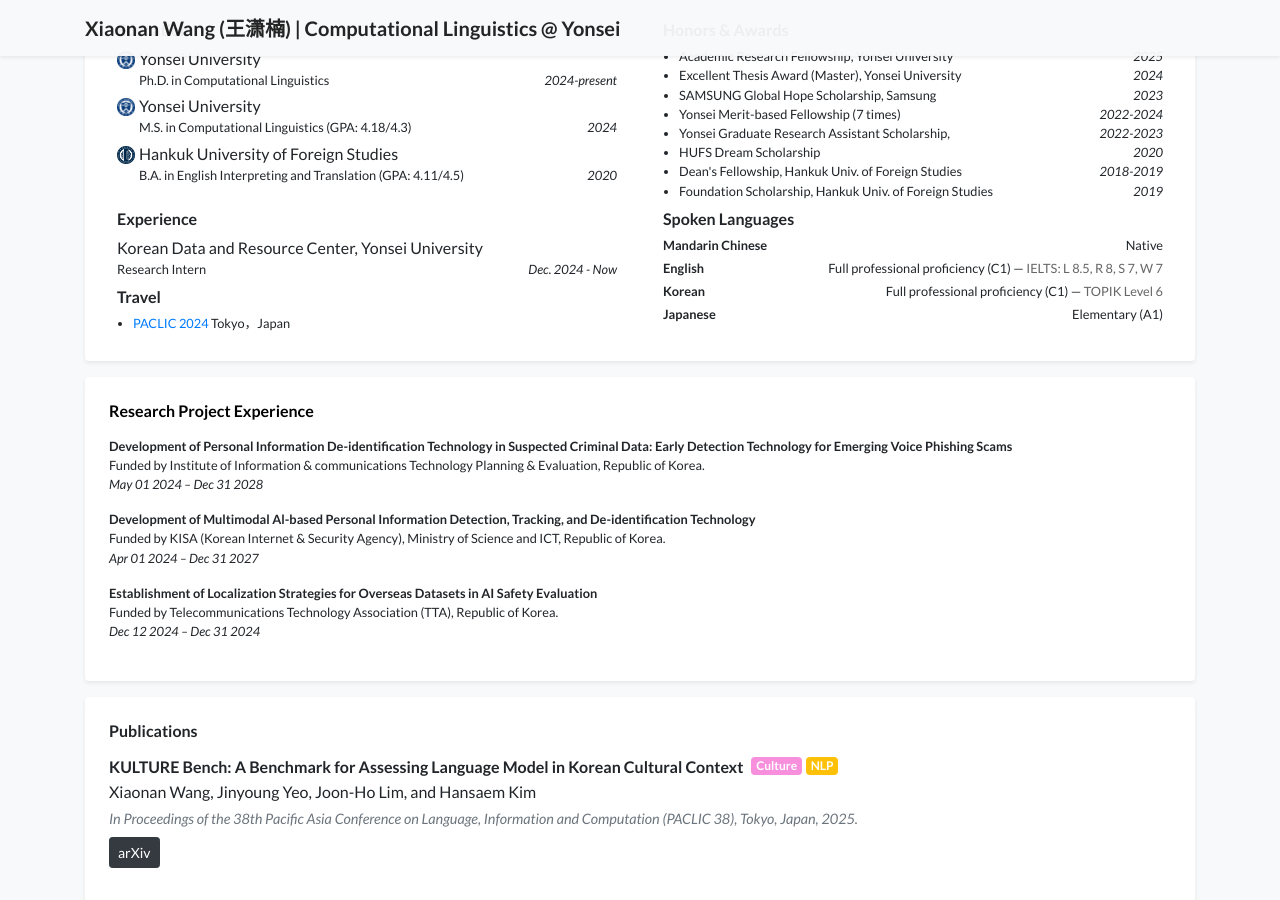
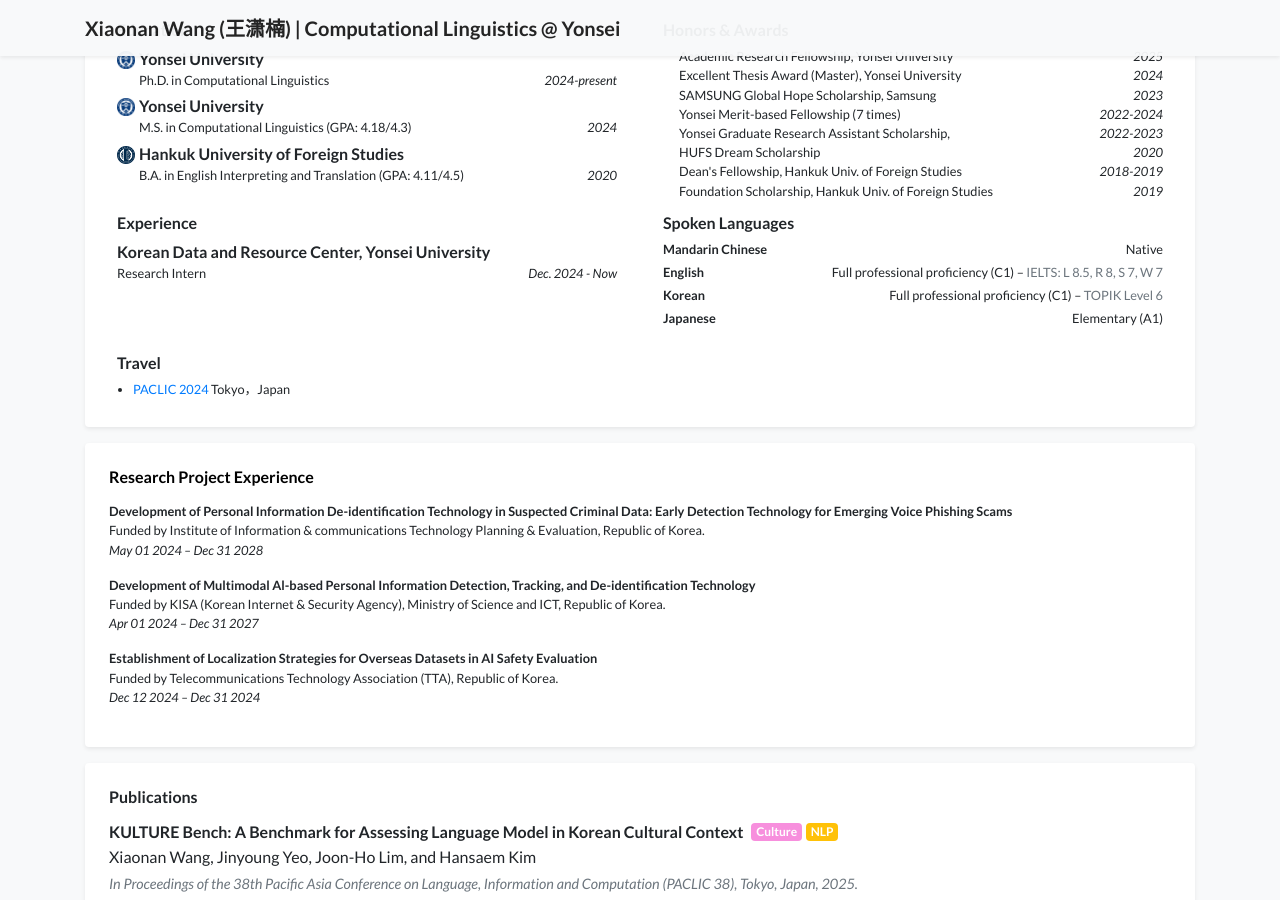
Before and after one commit to wangxiaonan-git/wangxiaonan-git.github.io, a Jekyll site: the page built from index.html, in a window 1280 px wide and 900 px high, scrolled down 481 px. Built offline with Jekyll 4.4.1, drawn with Linux system fonts in a browser that asks for light colours; a style sheet for code colours, icons or effects is not loaded.

Commit message:
Update experience_card.html

```diff
--- a/_includes/widgets/experience_card.html
+++ b/_includes/widgets/experience_card.html
@@ -4,17 +4,17 @@
       <div class="card-body p-4">
         <div class="row">
 
-          <!-- Education -->
+          <!-- 教育经历 -->
           {% if site.data.profile.education %}
           <div class="col-md-6">
             <div class="mx-2 my-1">
               <h6>Education</h6>
-                <ul class="list-unstyled mb-1">
+              <ul class="list-unstyled mb-2">
                 {% for item in site.data.profile.education %}
                 <li class="media mb-1">
                   <img src="{{ item.logo }}" alt="{{ item.name }}" style="width: 18px;" class="mr-1 mt-1">
                   <div class="media-body">
-                        <p class="my-0">{{ item.name }}</p>
+                    <p class="my-0 font-weight-bold">{{ item.name }}</p>
                     <p class="small my-0">{{ item.dept }}</p>
                     <p class="small my-0">{{ item.position }} <em class="float-right">{{ item.date }}</em></p>
                   </div>
@@ -25,30 +25,33 @@
           </div>
           {% endif %}
 
-          <!-- Honors & Awards -->
+          <!-- 奖项 -->
           {% if site.data.profile.awards %}
           <div class="col-md-6">
             <div class="mx-2 my-1">
               <h6>Honors & Awards</h6>
-                <ul class="list small pl-3 mb-1">
+              <ul class="list small pl-3 mb-2">
                 {% for item in site.data.profile.awards %}
-                    <li>{{ item.name }} <em class="float-right">{{ item.date }}</em></li>
+                <li class="d-flex justify-content-between">
+                  <span>{{ item.name }}</span>
+                  <em>{{ item.date }}</em>
+                </li>
                 {% endfor %}
               </ul>
             </div>
           </div>
           {% endif %}
 
-          <!-- Experience + Travel -->
+          <!-- 工作/实习 -->
           {% if site.data.profile.experience %}
           <div class="col-md-6">
             <div class="mx-2 my-1">
               <h6>Experience</h6>
-                <ul class="list-unstyled mb-1">
+              <ul class="list-unstyled mb-2">
                 {% for item in site.data.profile.experience %}
                 <li class="media mb-1">
                   <div class="media-body">
-                        <p class="my-0">{{ item.name }}</p>
+                    <p class="my-0 font-weight-bold">{{ item.name }}</p>
                     <p class="small my-0">{{ item.dept }}</p>
                     <p class="small my-0">{{ item.position }} <em class="float-right">{{ item.date }}</em></p>
                   </div>
@@ -56,36 +59,39 @@
                 {% endfor %}
               </ul>
             </div>
+          </div>
+          {% endif %}
 
-              <div class="my-2"></div> <!-- spacing -->
-
+          <!-- 语言能力 -->
+          {% if site.data.profile.spoken_languages %}
+          <div class="col-md-6">
             <div class="mx-2 my-1">
-                <h6>Travel</h6>
-                <ul class="list small pl-3 mb-1">
-                  {% for item in site.data.profile.service %}
-                    <li>{{ item.name }}</li>
+              <h6>Spoken Languages</h6>
+              <ul class="list-unstyled small mb-2">
+                {% for lang in site.data.profile.spoken_languages %}
+                <li class="d-flex justify-content-between mb-1">
+                  <strong>{{ lang.name }}</strong>
+                  <span>
+                    {{ lang.level }}
+                    {% if lang.comment %}
+                    – <span class="text-muted">{{ lang.comment }}</span>
+                    {% endif %}
+                  </span>
+                </li>
                 {% endfor %}
               </ul>
             </div>
           </div>
           {% endif %}
 
-          <!-- Spoken Languages -->
-          {% if site.data.profile.spoken_languages %}
+          <!-- Travel -->
+          {% if site.data.profile.service %}
           <div class="col-md-6">
-              <div class="mx-2 my-1">
-                <h6>Spoken Languages</h6>
-                <ul class="list-unstyled mb-1 small">
-                  {% for lang in site.data.profile.spoken_languages %}
-                    <li class="mb-1 d-flex justify-content-between">
-                      <strong class="mr-2">{{ lang.name }}</strong>
-                      <span>
-                        {{ lang.level }}
-                        {% if lang.comment %}
-                          — <span style="color: #666;">{{ lang.comment }}</span>
-                        {% endif %}
-                      </span>
-                    </li>
+            <div class="mx-2 my-1 mt-3">
+              <h6>Travel</h6>
+              <ul class="list small pl-3 mb-0">
+                {% for item in site.data.profile.service %}
+                <li>{{ item.name }}</li>
                 {% endfor %}
               </ul>
             </div>
```
Lines whose indentation alone changed are shown as unchanged.
